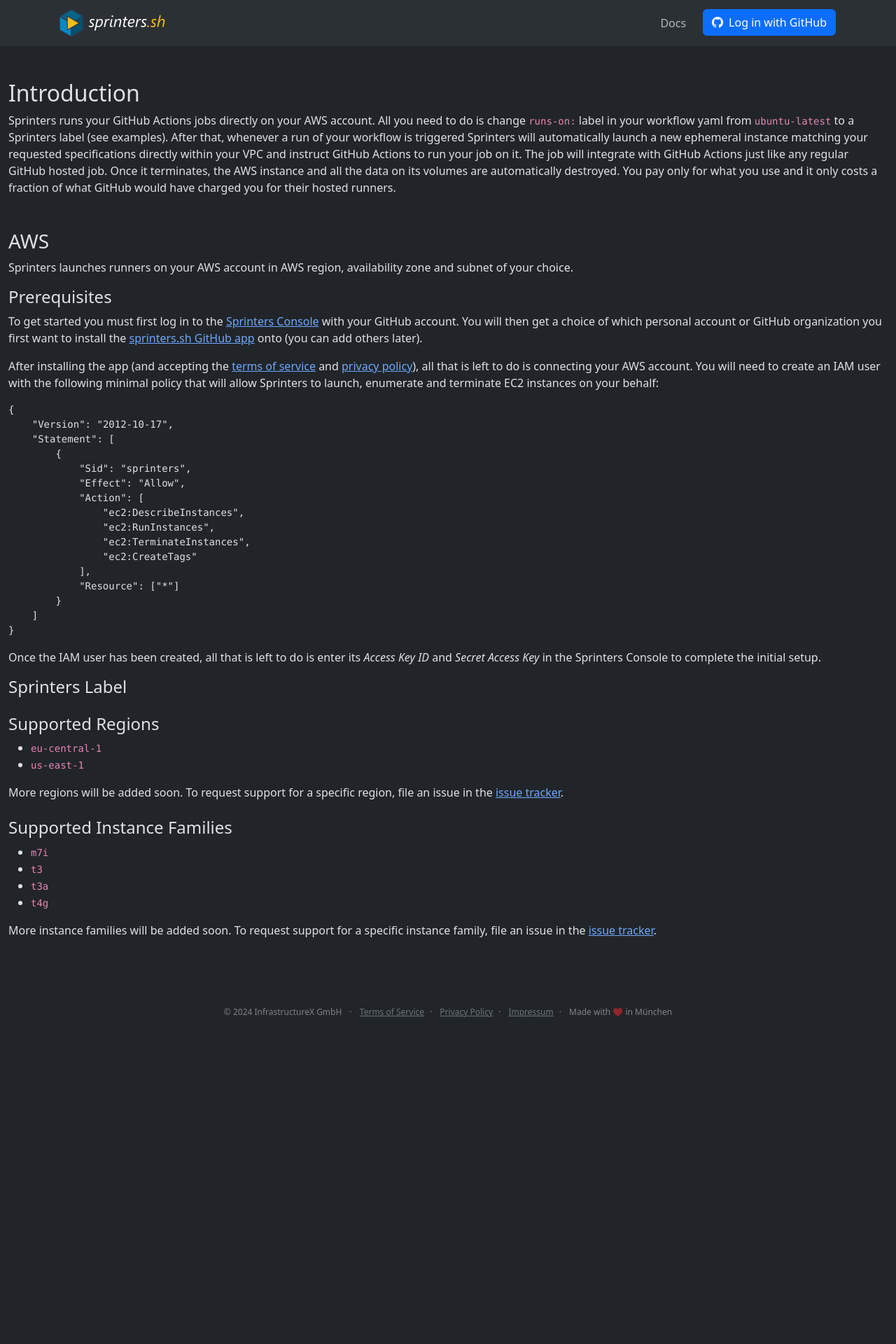
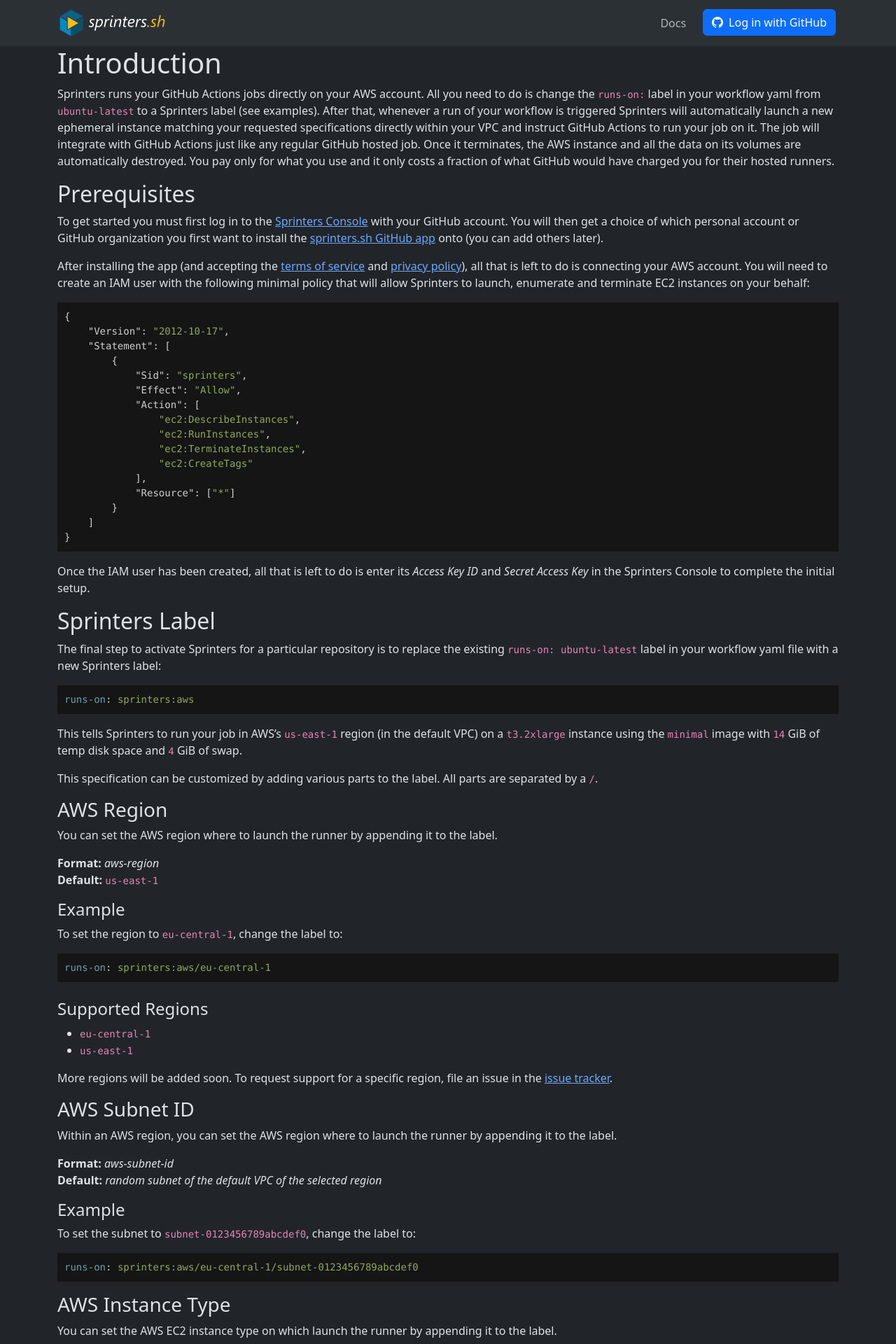
Before and after one commit to sprinters-sh/sprinters.sh, a Jekyll site: the page built from docs.md, in a window 1280 px wide. Shown: the top 1920 px of the page at 70% size. Built offline with Jekyll 4.4.1, drawn with Linux system fonts in a browser that asks for light colours; before the commit the page ends 1503 px from its top, so only the background shows below that; some of the changed text lies outside the part shown.

Commit message:
Added docs for Sprinters label

````diff
--- a/_layouts/default.html
+++ b/_layouts/default.html
@@ -7,6 +7,7 @@
     <link href="/assets/bootstrap/5.3.3/bootstrap.min.css" rel="stylesheet" integrity="sha384-QWTKZyjpPEjISv5WaRU9OFeRpok6YctnYmDr5pNlyT2bRjXh0JMhjY6hW+ALEwIH">
     <link href="/assets/bootstrap-icons/1.11.3/font/bootstrap-icons.min.css" rel="stylesheet">
     <link href="/assets/sprinters.css" rel="stylesheet">
+    <link href="/assets/highlight.css" rel="stylesheet">
 </head>
 <body>
 <nav class="navbar navbar-expand-lg bg-body-tertiary">
@@ -30,7 +31,7 @@
     </div>
 </nav>
 
-<div class="container-xxl">
+<div class="container">
     <div class="{{ page.classes }}">
         {{ content }}
     </div>
--- /dev/null
+++ b/assets/highlight.css
@@ -0,0 +1,81 @@
+.highlight table td { padding: 5px; }
+.highlight table pre { margin: 0; }
+.highlight, .highlight .w {
+  color: #d0d0d0;
+  background-color: #151515;
+}
+.highlight .err {
+  color: #151515;
+  background-color: #ac4142;
+}
+.highlight .c, .highlight .ch, .highlight .cd, .highlight .cm, .highlight .cpf, .highlight .c1, .highlight .cs {
+  color: #505050;
+}
+.highlight .cp {
+  color: #f4bf75;
+}
+.highlight .nt {
+  color: #f4bf75;
+}
+.highlight .o, .highlight .ow {
+  color: #d0d0d0;
+}
+.highlight .p, .highlight .pi {
+  color: #d0d0d0;
+}
+.highlight .gi {
+  color: #90a959;
+}
+.highlight .gd {
+  color: #ac4142;
+}
+.highlight .gh {
+  color: #6a9fb5;
+  background-color: #151515;
+  font-weight: bold;
+}
+.highlight .k, .highlight .kn, .highlight .kp, .highlight .kr, .highlight .kv {
+  color: #aa759f;
+}
+.highlight .kc {
+  color: #d28445;
+}
+.highlight .kt {
+  color: #d28445;
+}
+.highlight .kd {
+  color: #d28445;
+}
+.highlight .s, .highlight .sb, .highlight .sc, .highlight .dl, .highlight .sd, .highlight .s2, .highlight .sh, .highlight .sx, .highlight .s1 {
+  color: #90a959;
+}
+.highlight .sa {
+  color: #aa759f;
+}
+.highlight .sr {
+  color: #75b5aa;
+}
+.highlight .si {
+  color: #8f5536;
+}
+.highlight .se {
+  color: #8f5536;
+}
+.highlight .nn {
+  color: #f4bf75;
+}
+.highlight .nc {
+  color: #f4bf75;
+}
+.highlight .no {
+  color: #f4bf75;
+}
+.highlight .na {
+  color: #6a9fb5;
+}
+.highlight .m, .highlight .mb, .highlight .mf, .highlight .mh, .highlight .mi, .highlight .il, .highlight .mo, .highlight .mx {
+  color: #90a959;
+}
+.highlight .ss {
+  color: #90a959;
+}
--- a/assets/sprinters.css
+++ b/assets/sprinters.css
@@ -17,3 +17,7 @@
 .text-justify {
     text-align: justify;
 }
+
+pre.highlight {
+    padding: 10px;
+}
--- a/docs.md
+++ b/docs.md
@@ -3,9 +3,8 @@
 title: "Docs"
 ---
 
-## Introduction
-{: .mt-5 }
-Sprinters runs your GitHub Actions jobs directly on your AWS account. All you need to do is change `runs-on:` label in your
+# Introduction
+Sprinters runs your GitHub Actions jobs directly on your AWS account. All you need to do is change the `runs-on:` label in your
 workflow yaml from `ubuntu-latest` to a Sprinters label (see examples). After that, whenever a run of your workflow is
 triggered Sprinters will automatically launch a new ephemeral instance matching your requested specifications directly
 within your VPC and instruct GitHub Actions to run your job on it. The job will integrate with GitHub Actions just like
@@ -13,11 +12,7 @@
 destroyed. You pay only for what you use and it only costs a fraction of what GitHub would have charged you for their
 hosted runners.
 
-### AWS
-{: .mt-5 }
-Sprinters launches runners on your AWS account in AWS region, availability zone and subnet of your choice.
-
-#### Prerequisites
+## Prerequisites
 
 To get started you must first log in to the [Sprinters Console](https://console.sprinters.sh/login) with your GitHub
 account. You will then get a choice of which personal account or GitHub organization you first want to install the
@@ -49,7 +44,32 @@
 Once the IAM user has been created, all that is left to do is enter its *Access Key ID* and *Secret Access Key* in the
 Sprinters Console to complete the initial setup.
 
-#### Sprinters Label
+## Sprinters Label
+
+The final step to activate Sprinters for a particular repository is to replace the existing `runs-on: ubuntu-latest`
+label in your workflow yaml file with a new Sprinters label:
+
+```yaml
+runs-on: sprinters:aws
+```
+
+This tells Sprinters to run your job in AWS's `us-east-1` region (in the default VPC) on a `t3.2xlarge` instance using
+the `minimal` image with `14` GiB of temp disk space and `4` GiB of swap.
+
+This specification can be customized by adding various parts to the label. All parts are separated by a `/`.
+
+### AWS Region
+You can set the AWS region where to launch the runner by appending it to the label.
+
+**Format:** _aws-region_\
+**Default:** `us-east-1`
+
+#### Example
+To set the region to `eu-central-1`, change the label to:
+
+```yaml
+runs-on: sprinters:aws/eu-central-1
+```
 
 #### Supported Regions
 {: .mt-4 }
@@ -57,6 +77,32 @@
 - `us-east-1`
 
 More regions will be added soon. To request support for a specific region, file an issue in the [issue tracker](https://github.com/sprinters-sh/sprinters/issues).
+
+### AWS Subnet ID
+Within an AWS region, you can set the AWS region where to launch the runner by appending it to the label.
+
+**Format:** _aws-subnet-id_\
+**Default:** _random subnet of the default VPC of the selected region_
+
+#### Example
+To set the subnet to `subnet-0123456789abcdef0`, change the label to:
+
+```yaml
+runs-on: sprinters:aws/eu-central-1/subnet-0123456789abcdef0
+```
+
+### AWS Instance Type
+You can set the AWS EC2 instance type on which launch the runner by appending it to the label.
+
+**Format:** _aws-instance-type_\
+**Default:** `t3.2xlarge`
+
+#### Example
+To set the instance type to `m7i.8xlarge`, change the label to:
+
+```yaml
+runs-on: sprinters:aws/m7i.8xlarge
+```
 
 #### Supported Instance Families
 {: .mt-4 }
@@ -66,3 +112,51 @@
 - `t4g`
 
 More instance families will be added soon. To request support for a specific instance family, file an issue in the [issue tracker](https://github.com/sprinters-sh/sprinters/issues).
+
+### Image
+You can set the image for the runner by appending it to the label.
+
+**Format:** image=_image-name_\
+**Default:** `minimal` for the CPU architecture of the selected AWS instance type.
+
+#### Example
+To set the image to `ubuntu-22.04`, change the label to:
+
+```yaml
+runs-on: sprinters:aws/image=ubuntu-22.04
+```
+
+#### Supported Image Types
+
+| Type | Arch | Description |
++-|-|-+
+| `minimal` | `x64` and `arm64` | Minimal, fast-booting image containing only Git and Docker |
+| `ubuntu-24.04` | `x64` | Ubuntu 24.04 image identical to the one available for GitHub hosted runners |
+| `ubuntu-22.04` | `x64` | Ubuntu 22.04 image identical to the one available for GitHub hosted runners |
+{: .table }
+
+### Temp Disk Space
+You can set the temp disk space available for the runner from `1` GiB to `16384` GiB by appending it to the label.
+
+**Format:** temp=_size-in-gib_\
+**Default:** `14`
+
+#### Example
+To set the temp disk space to `512` GiB, change the label to:
+
+```yaml
+runs-on: sprinters:aws/temp=512
+```
+
+### Swap
+You can set the swap size for the runner from `1` GiB to `16384` GiB by appending it to the label.
+
+**Format:** swap=_size-in-gib_\
+**Default:** `4`
+
+#### Example
+To set the swap size to `64` GiB, change the label to:
+
+```yaml
+runs-on: sprinters:aws/swap=64
+```
````
